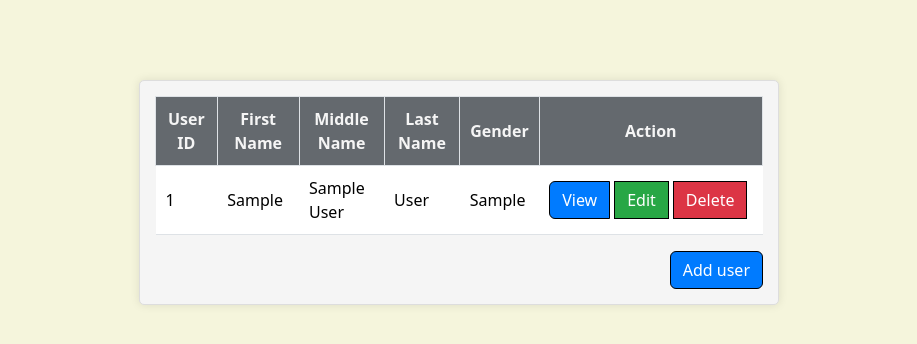
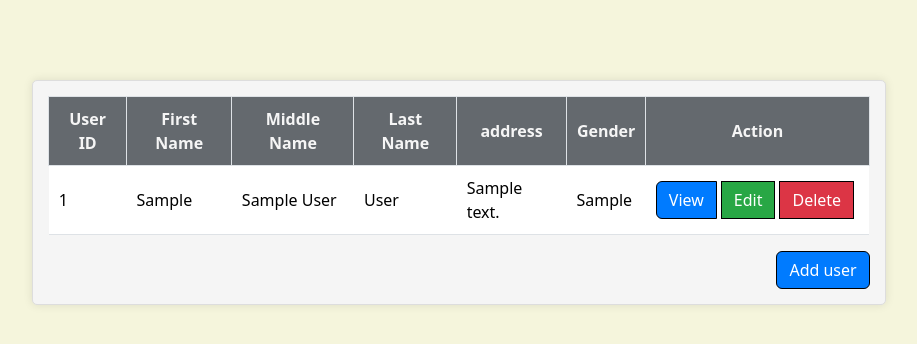
Before and after one commit to ebacuadostefan/RJJS, a Django app: page /users in a window 1280 px wide. Shown: the part 56-400 px from the top of the page, without its empty margins (181-1098 px from the left). Run offline with Django 5.2, Linux system fonts and the light colour scheme; tables that the repository leaves empty hold one stand-in row (Sample ...); some libraries are stand-ins or nearby versions.

Commit message:
latest ubra

```diff
--- a/RBLP/models.py
+++ b/RBLP/models.py
@@ -19,6 +19,7 @@ class User(models.Model):
     first_name = models.CharField(max_length=55, blank=False) #VARCHAR(55) NOT NULL
     middle_name = models.CharField(max_length=55, blank=False) #VARCHAR(55) DEFAULT NULL
     last_name = models.CharField(max_length=55, blank=False) #VARCHAR(55) NOT NULL
+    address = models.CharField(max_length=55, blank=False)
     age = models.IntegerField(blank=False) #INT NOT NULL
     birth_date = models.DateField(blank=False) #DATE NOT NULL
     gender = models.ForeignKey(Gender, on_delete=models.CASCADE)
--- a/RBLP/static/css/style.css
+++ b/RBLP/static/css/style.css
@@ -75,7 +75,6 @@ a.btn:hover, .btn-group .btn:hover {
 body{
     background: beige;
 }
-
 /* Responsive adjustments */
 @media (max-width: 768px) {
     .table-responsive {
--- a/RBLP/templates/gender/index.html
+++ b/RBLP/templates/gender/index.html
@@ -5,6 +5,8 @@ List of Gender
 {% endblock title %}
 
 {% block content %}
+
+{% include "include/navbar.html" %}
 
 {% include "include/messages.html" %}
 <div class = "col-md-6 mx-auto">
--- a/RBLP/templates/user/create.html
+++ b/RBLP/templates/user/create.html
@@ -21,6 +21,10 @@ Create User
         <div class="mb-3">
             <label for="last_name">Last Name</label>
             <input type="text" class="form-control" id="last_name" name="last_name" required/>
+        </div>
+        <div class="mb-3">
+            <label for="address">Address</label>
+            <input type="text" class="form-control" id="address" name="address" required/>
         </div>
         <div class="mb-3">
             <label for="age">Age</label>
--- a/RBLP/templates/user/edit.html
+++ b/RBLP/templates/user/edit.html
@@ -20,6 +20,10 @@ Edit User
         <div class="mb-3">
             <label for="last_name">Last Name</label>
             <input type="text" class="form-control" id="last_name" name="last_name" value="{{ user.last_name }}" required/>
+        </div>
+        <div class="mb-3">
+            <label for="address">Address</label>
+            <input type="text" class="form-control" id="address" name="address" value="{{ user.address }}" required/>
         </div>
         <div class="mb-3">
             <label for="age">Age</label>
--- a/RBLP/templates/user/index.html
+++ b/RBLP/templates/user/index.html
@@ -18,6 +18,7 @@ List of User
                     <th> First Name </th>
                     <th> Middle Name </th>
                     <th> Last Name </th>
+                    <th> address </th>
                     <th> Gender </th>
                     <th> Action </th>
 
@@ -31,6 +32,7 @@ List of User
                         <td>{{user.first_name}}</td>
                         <td>{{user.middle_name}}</td>
                         <td>{{user.last_name}}</td>
+                        <td>{{user.address}}</td>
                         <td>{{user.gender}}</td>
                         <td>
                             <div class="btn-group">
--- a/RBLP/templates/user/show.html
+++ b/RBLP/templates/user/show.html
@@ -21,6 +21,10 @@ View User
             <input type="text" class="form-control" value="{{ user.last_name }}" readonly />
         </div>
         <div class="mb-3">
+            <label>Address</label>
+            <input type="text" class="form-control" value="{{ user.address }}" readonly />
+        </div>
+        <div class="mb-3">
             <label>Age</label>
             <input type="text" class="form-control" value="{{ user.age }}" readonly />
         </div>
--- a/RBLP/views.py
+++ b/RBLP/views.py
@@ -106,12 +106,13 @@ def update_user(request, user_id):
     firstName = request.POST.get('first_name')
     middleName = request.POST.get('middle_name')
     lastName = request.POST.get('last_name')
+    address = request.POST.get('address')
     age = request.POST.get('age')
     birthDate = request.POST.get('birth_date')
     username = request.POST.get('username')
     genderId = request.POST.get('gender_id')
 
-    User.objects.filter(pk=user_id).update(first_name=firstName, middle_name=middleName, last_name=lastName, age=age, birth_date=birthDate, username=username, gender_id=genderId)
+    User.objects.filter(pk=user_id).update(first_name=firstName, middle_name=middleName, last_name=lastName, address=address, age=age, birth_date=birthDate, username=username, gender_id=genderId)
     return redirect("/users")
 
 def delete_user(request,user_id):
@@ -133,6 +134,7 @@ def store_user(request):
     firstName = request.POST.get('first_name')
     middleName = request.POST.get('middle_name')
     lastName = request.POST.get('last_name')
+    address = request.POST.get('address')
     age = request.POST.get('age')
     birthDate = request.POST.get('birth_date')
     genderId = request.POST.get('gender_id')
@@ -143,7 +145,7 @@ def store_user(request):
     if password == confirmPassword:
         encryptedPassword = make_password(password)
 
-        User.objects.create(first_name=firstName, middle_name=middleName, last_name=lastName, age=age, birth_date=birthDate,
+        User.objects.create(first_name=firstName, middle_name=middleName, last_name=lastName, address=address, age=age, birth_date=birthDate,
         gender_id=genderId, username=username, password=encryptedPassword)
 
         messages.success(request, 'User successfully saved.')
```
Also changed, not shown: other parts of RBLP/templates/user/index.html (+1 -1 lines), RBLP/migrations/0001_initial.py.
